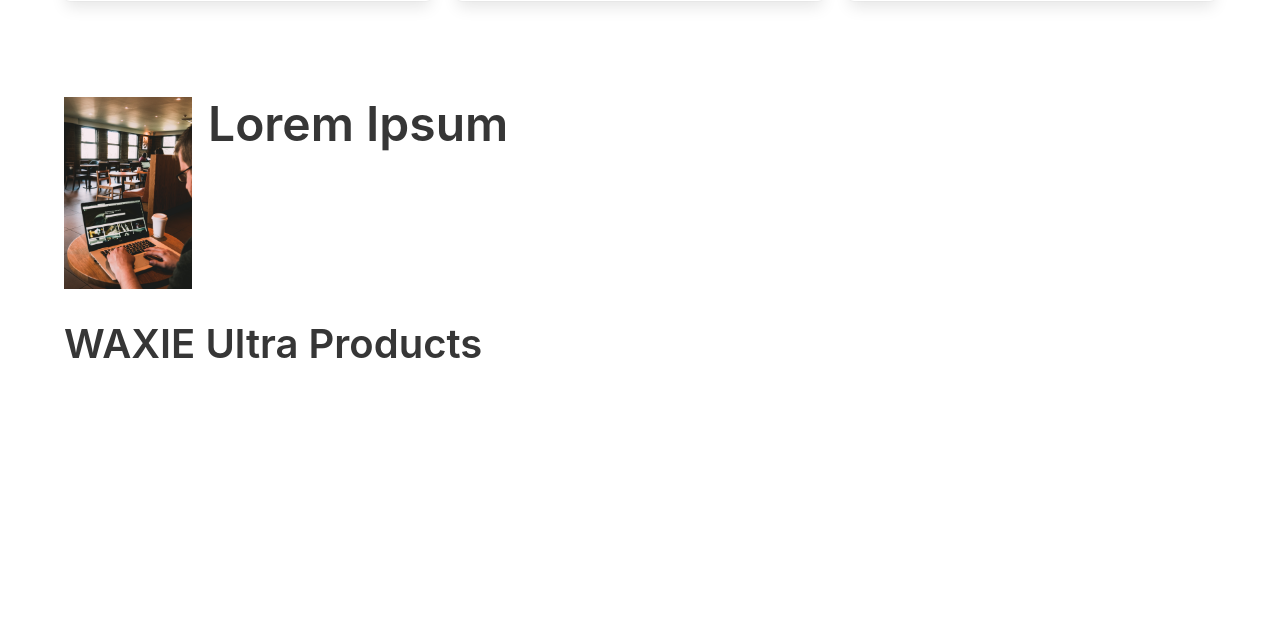
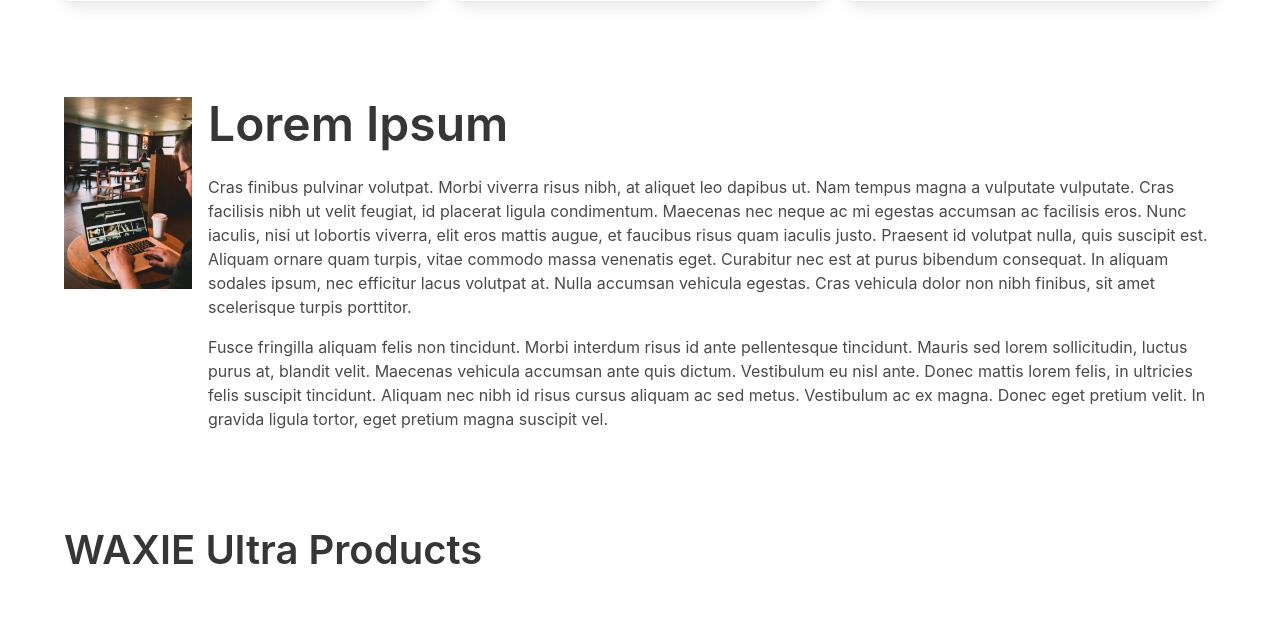
Before and after one commit to waxie-codes/wx-ultra, a Python web app: template templates/index.html in a window 1280 px wide. Shown: the part 1009-1629 px from the top of the page. Before the commit the page ends 1367 px from the top, so only its background shows below. Run offline with Jinja, Linux system fonts and the light colour scheme; the template is opened without the code that fills it, so the values that code supplies are empty; some libraries are stand-ins or nearby versions.

Commit message:
more text

```diff
--- a/templates/index.html
+++ b/templates/index.html
@@ -46,6 +46,13 @@
       </figure>
       <div class="media-content">
         <h1 class="title is-1">Lorem Ipsum</h1>
+        <div class="content">
+          <p>Cras finibus pulvinar volutpat. Morbi viverra risus nibh, at aliquet leo dapibus ut. Nam tempus magna a vulputate vulputate. Cras facilisis nibh ut velit feugiat, id placerat ligula condimentum. Maecenas nec neque ac mi egestas accumsan ac facilisis eros. Nunc iaculis, nisi ut lobortis viverra, elit eros mattis augue, et faucibus risus quam iaculis justo. Praesent id volutpat nulla, quis suscipit est. Aliquam ornare quam turpis, vitae commodo massa venenatis eget. Curabitur nec est at purus bibendum consequat. In aliquam sodales ipsum, nec efficitur lacus volutpat at. Nulla accumsan vehicula egestas. Cras vehicula dolor non nibh finibus, sit amet scelerisque turpis porttitor.
+          </p>
+
+          <p>Fusce fringilla aliquam felis non tincidunt. Morbi interdum risus id ante pellentesque tincidunt. Mauris sed lorem sollicitudin, luctus purus at, blandit velit. Maecenas vehicula accumsan ante quis dictum. Vestibulum eu nisl ante. Donec mattis lorem felis, in ultricies felis suscipit tincidunt. Aliquam nec nibh id risus cursus aliquam ac sed metus. Vestibulum ac ex magna. Donec eget pretium velit. In gravida ligula tortor, eget pretium magna suscipit vel.
+          </p>
+        </div>
       </div>
     </article>
 
```
Also changed, not shown: output/index.html (+7 -0 lines).
